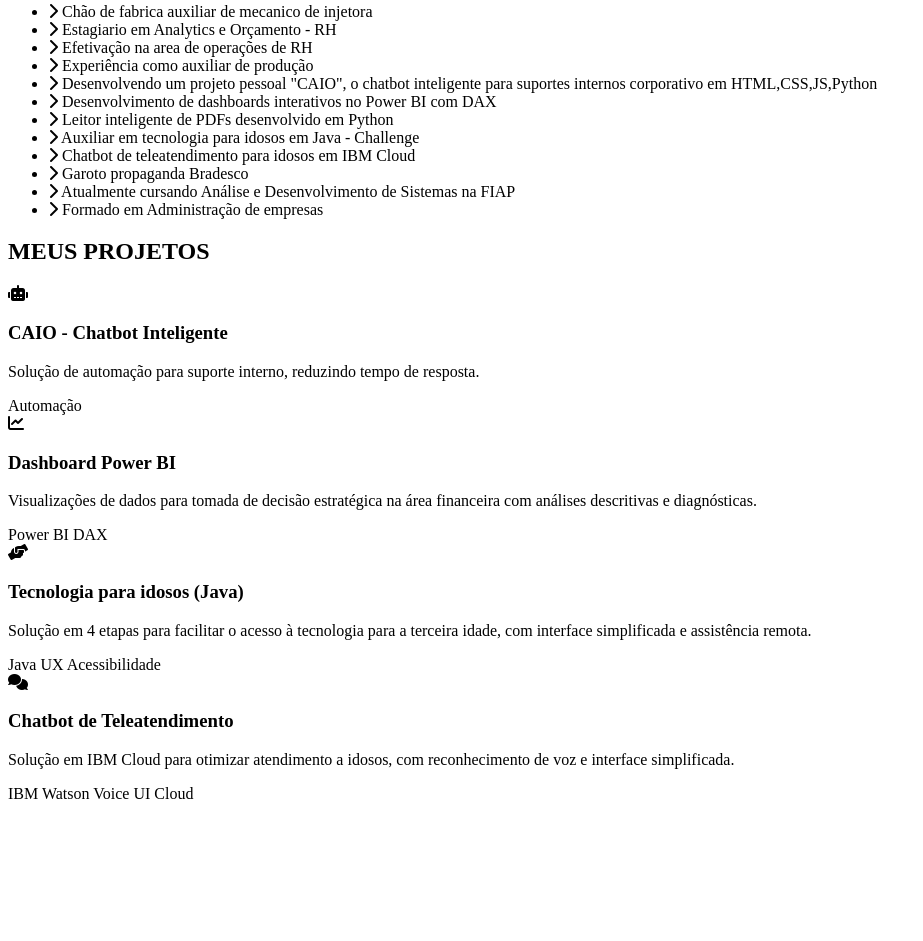
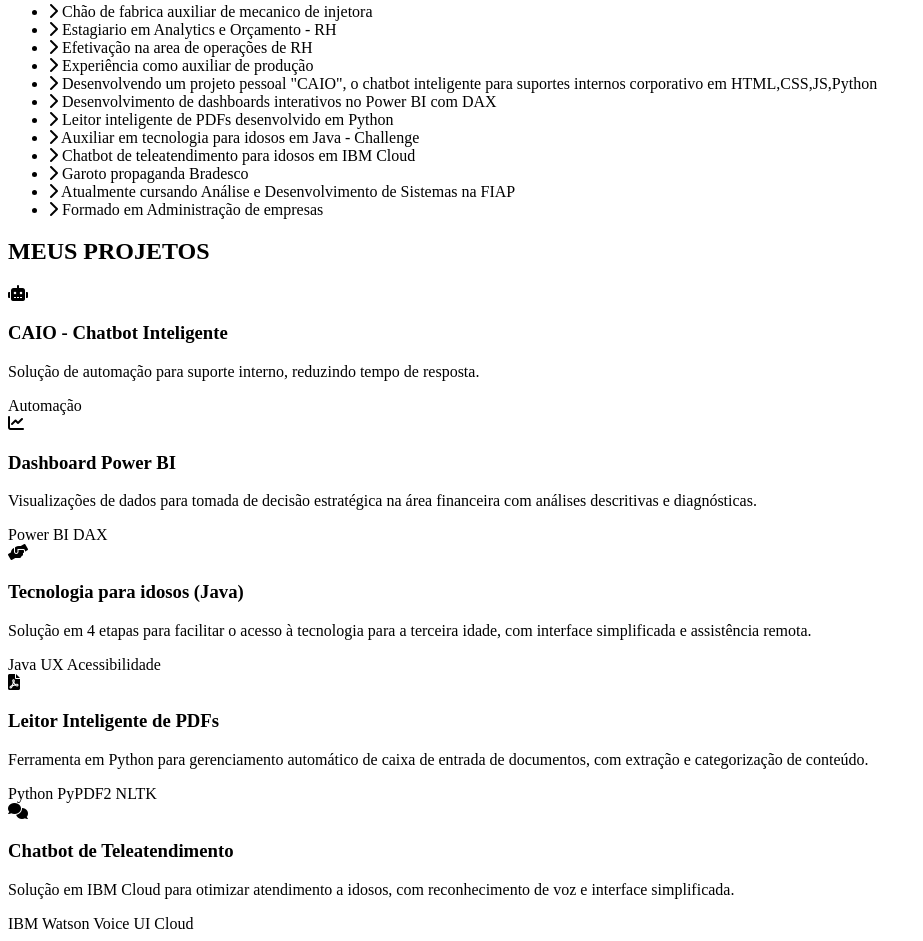
Before and after one commit to Emanuel-italo/Meu-Portif-lio, a plain HTML site: page index.html in a window 1280 px wide. Shown: the part 735-1676 px from the top of the page, without its empty margins (0-923 px from the left). Before the commit the page ends 1546 px from the top, so only its background shows below. Drawn offline with Linux system fonts and the light colour scheme.

Commit message:
Adicionando projeto 5

```diff
--- a/index.html
+++ b/index.html
@@ -129,15 +129,30 @@
         <!---Projeto 4-->
         <div class="project-card">
             <div class="project-icon">
+                <i class="fas fa-file-pdf"></i>
+            </div>
+            <h3>Leitor Inteligente de PDFs</h3>
+            <p>Ferramenta em Python para gerenciamento automático de caixa de entrada de documentos, com extração e categorização de conteúdo.</p>
+            <div class="tech-tags"></div>
+            <span class="tag">Python</span>
+            <span class="tag">PyPDF2</span>
+            <span class="tag">NLTK</span>
+        </div>
+
+        <!--Projeto 5-->
+        <div class="project-card">
+            <div class="project-icon">
                 <i class="fas fa-comments"></i>
             </div>
             <h3>Chatbot de Teleatendimento</h3>
             <p>Solução em IBM Cloud para otimizar atendimento a idosos, com reconhecimento de voz e interface simplificada.</p>
-            <div class="tech-tags"></div>
-            <span class="tag">IBM Watson</span>
-            <span class="tag">Voice UI</span>
-            <span class="tag">Cloud</span>
+            <div class="tech-tags">
+                <span class="tag">IBM Watson</span>
+                <span class="tag">Voice UI</span>
+                <span class="tag">Cloud</span>
+            </div>
         </div>
+    </div>
     </section>
 
 </body>
```
